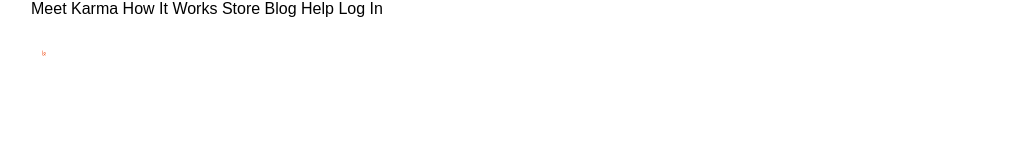
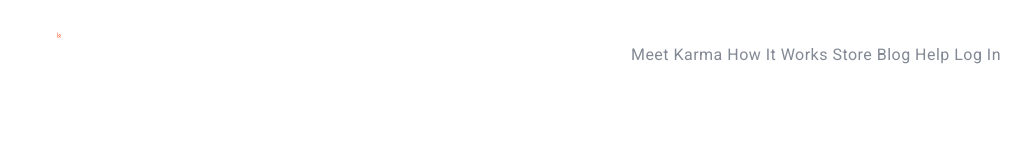
Before and after one commit to elizabethsn7/startup-landing-page, a plain HTML site: page index.html in a window 1280 px wide. Shown: the whole page, without its empty margins (124-1155 px from the left). Drawn offline with Linux system fonts and the light colour scheme.

Commit message:
new changes

```diff
--- a/css/style.css
+++ b/css/style.css
@@ -434,3 +434,19 @@ th {
   height: 70px;
   margin: 0 auto;
   }
+
+.links {
+  float: right;
+  padding: "20px 15px";
+  font-family: 'Roboto', sans-serif;
+  font-size: 16px;
+  color: #838994;
+  letter-spacing: 0.03em;
+  margin-top: 45px;
+
+
+
+}
+.logo {
+  padding: 0em 15px;
+}
```
